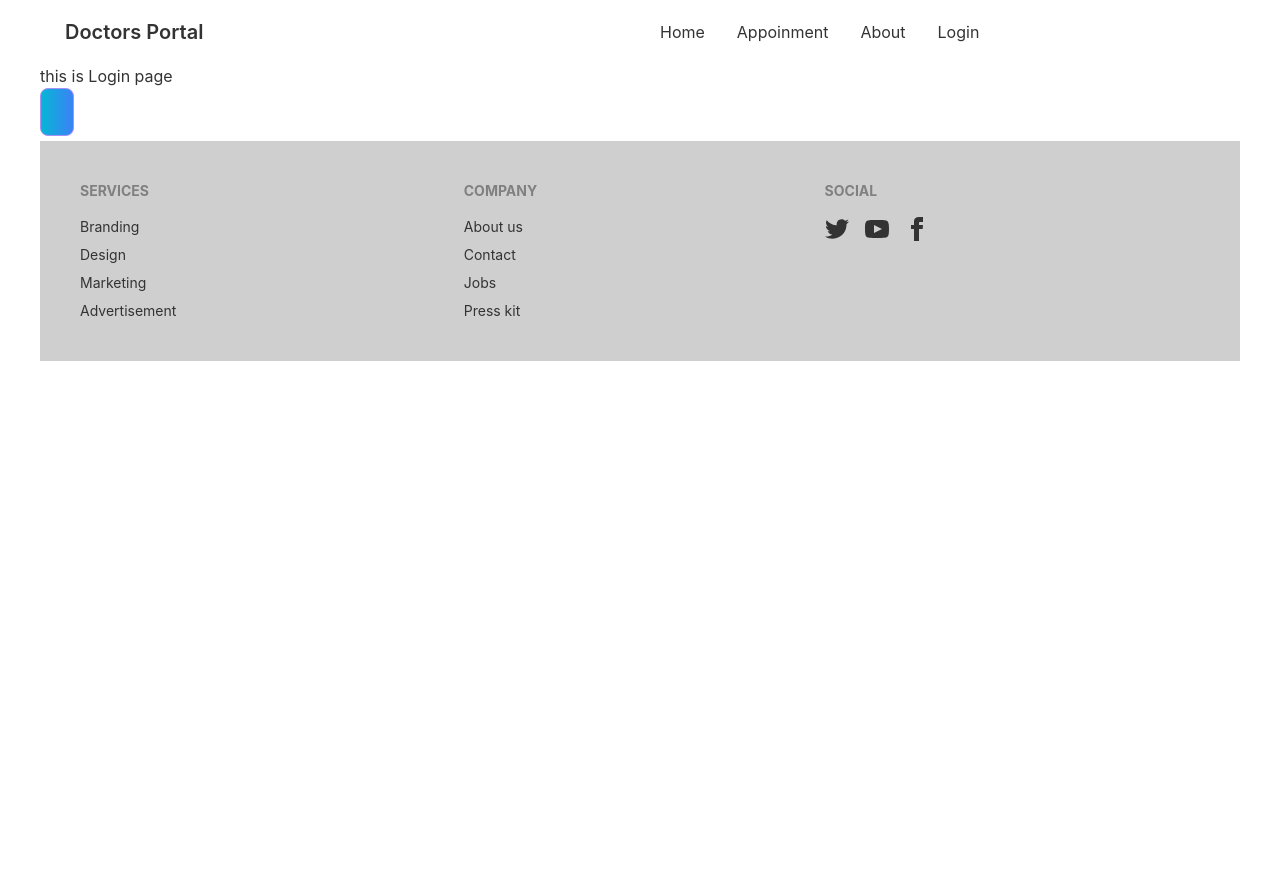
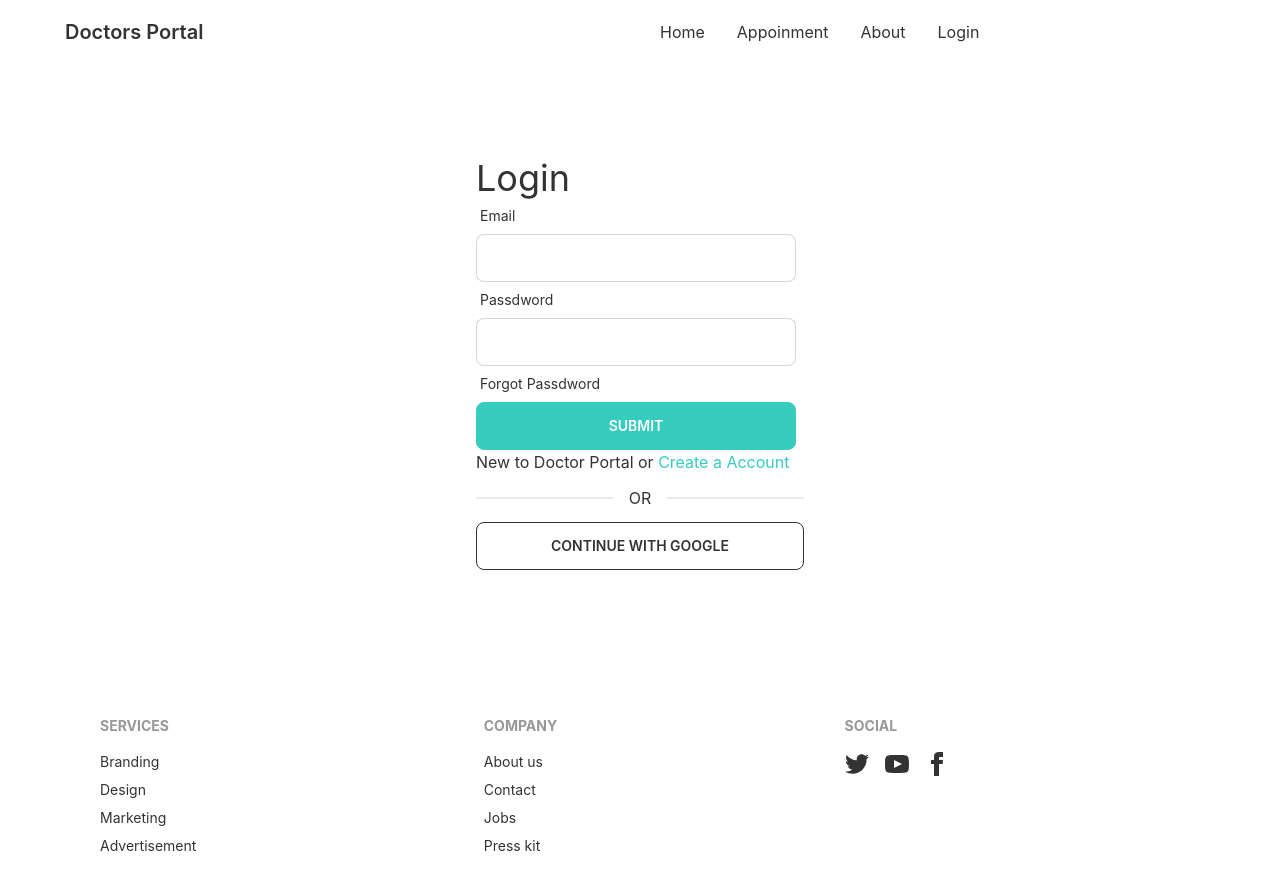
Before and after one commit to arifur946954/doctors-portal-clint1, a React (Create React App) app in the folder doctors-portal-clint2/: page /login in a window 1280 px wide. Shown: the top 890 px of the page. Before the commit the page ends 800 px from the top, so only its background shows below. Built offline with nearby package versions, Linux system fonts and the light colour scheme.

Commit message:
git add 09-03-2023

```diff
--- a/doctors-portal-clint2/package.json
+++ b/doctors-portal-clint2/package.json
@@ -8,9 +8,11 @@
     "@testing-library/user-event": "^13.5.0",
     "daisyui": "^2.51.2",
     "date-fns": "^2.29.3",
+    "firebase": "^9.17.2",
     "react": "^18.2.0",
     "react-day-picker": "^8.6.0",
     "react-dom": "^18.2.0",
+    "react-hook-form": "^7.43.5",
     "react-router-dom": "^6.8.2",
     "react-scripts": "5.0.1",
     "web-vitals": "^2.1.4"
--- /dev/null
+++ b/doctors-portal-clint2/src/Firebase/firebase.config.js
@@ -0,0 +1,18 @@
+// Import the functions you need from the SDKs you need
+import { initializeApp } from "firebase/app";
+// TODO: Add SDKs for Firebase products that you want to use
+// https://firebase.google.com/docs/web/setup#available-libraries
+
+// Your web app's Firebase configuration
+const firebaseConfig = {
+  apiKey:process.env.REACT_APP_apiKey ,
+  authDomain:process.env.REACT_APP_authDomain ,
+  projectId:process.env.REACT_APP_projectId ,
+  storageBucket:process.env.REACT_APP_storageBucket,
+  messagingSenderId:process.env.REACT_APP_messagingSenderId ,
+  appId:process.env.REACT_APP_appId
+};
+
+// Initialize Firebase
+const app = initializeApp(firebaseConfig);
+export default app();
--- a/doctors-portal-clint2/src/Pages/Appoinment/AvailableAppoinment/AvailableAppoinment.js
+++ b/doctors-portal-clint2/src/Pages/Appoinment/AvailableAppoinment/AvailableAppoinment.js
@@ -11,7 +11,7 @@ const AvailableAppoinment = ({setSelectedDate,selectedDate}) => {
     .then(res=>res.json())
     .then(data=>setApoinmentOption(data))
    },[])
-   let footers= <p>Please pick a day.</p>; ;
+   let footers= <p>Please pick a day.</p>;
     if (selectedDate) {
      footers = <p>Available appoinment is: {format(selectedDate, 'PP')}.</p>;
     }
--- a/doctors-portal-clint2/src/Pages/Home/Contract/Contract.js
+++ b/doctors-portal-clint2/src/Pages/Home/Contract/Contract.js
@@ -4,7 +4,8 @@ import MakeButton from '../../Shared/MakeButton';
 import './Contract.css'
 const Contract = () => {
     return (
-      <div style={
+  <div className=''>
+        <div style={
         {background:`url(${appoinment})`}
       }>
           <div>
@@ -18,10 +19,14 @@ const Contract = () => {
 
             <textarea className=" inpt textarea textarea-success " placeholder="Bio"></textarea>
 
-           <MakeButton className="inpt">Submit</MakeButton>
+           <div className='card justify-center mb-3'>
+           <input type="submit" value="Submit" className="mt-3 btn btn-accent text-white  " />
+           {/* <MakeButton className="">Submit</MakeButton> */}
+           </div>
 
         </div>
       </div>
+  </div>
     );
 };
 
--- a/doctors-portal-clint2/src/Pages/Login/Login.js
+++ b/doctors-portal-clint2/src/Pages/Login/Login.js
@@ -1,11 +1,55 @@
-import React from 'react';
+import React, { useState } from 'react';
 import MakeButton from '../Shared/MakeButton';
+import { useForm } from "react-hook-form";
+import { Link } from 'react-router-dom';
+
+
 
 const Login = () => {
+    const { register,formState: { errors }, handleSubmit } = useForm();
+
+    // const [data, setData] = useState("");
+    const handleLogin=data=>{
+      console.log(data);
+    }
     return (
-        <div>
-            <h1>this is Login page</h1>
-            <MakeButton></MakeButton>
+        <div className='h-[600px] flex justify-center items-center '>
+            <div className='w-96 p-7' >
+                <h2 className='text-4xl'>Login</h2>
+
+
+           <form onSubmit={handleSubmit(handleLogin)}>
+
+
+    {/* daisi start from here */}
+    {/* for email part */}
+      <div className="form-control w-full max-w-xs">
+  <label className="label"> <span className="label-text">Email</span></label>
+    <input type="email"  {...register("email",{ required: "Email Address is required" })}  className="input input-bordered w-full max-w-xs" />
+    {errors.email && <p className='text-red-600' role="alert">{errors.email?.message}</p>}
+   </div>
+
+{/* for password part */}
+   <div className="form-control w-full max-w-xs">
+  <label className="label"> <span className="label-text">Passdword</span></label>
+    <input type="password"  {...register("password",{
+    required: "Password is required",
+     minLength: {value:6,message:"Passeord must be 6 charecter or longer"}
+     })}  className="input input-bordered w-full max-w-xs" />
+    {errors.password && <p className='text-red-600' role="alert">{errors.password?.message}</p>}
+    <label className="label"> <span className="label-text">Forgot Passdword</span></label>
+   </div>
+
+{/* daisi end from here */}
+
+
+      <input className=' btn btn-accent   w-full max-w-xs text-white' type="submit" />
+    </form>
+    <p>New to Doctor Portal or <Link className='text-accent' to="/signup">Create a Account</Link></p>
+    <div className="divider">OR</div>
+    <button className='btn btn-outline w-full'>CONTINUE WITH GOOGLE</button>
+
+    </div>
         </div>
     );
 };
--- a/doctors-portal-clint2/src/Pages/Shared/Footer/Footer.js
+++ b/doctors-portal-clint2/src/Pages/Shared/Footer/Footer.js
@@ -3,7 +3,7 @@ import React from 'react';
 const Footer = () => {
     return (
         <div>
-          <footer className="footer p-10 bg-base-300 text-base-content">
+          <footer className="footer p-10  text-base-content mt-3 ml-5 mr-9">
   <div>
     <span className="footer-title">Services</span>
     <a className="link link-hover">Branding</a>
```
Also changed, not shown: 1 other file (tests, documents, lock files or other folders).
